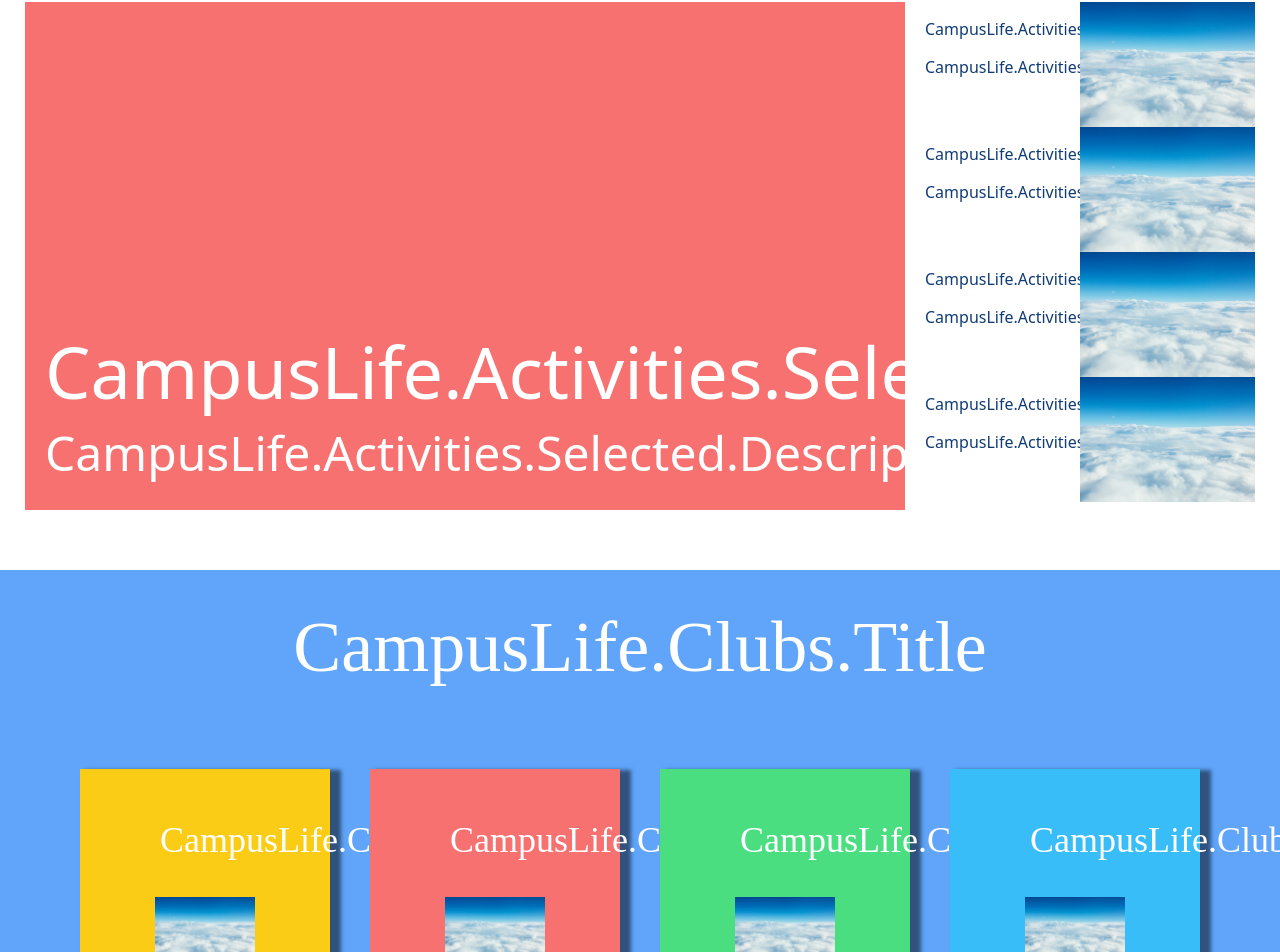
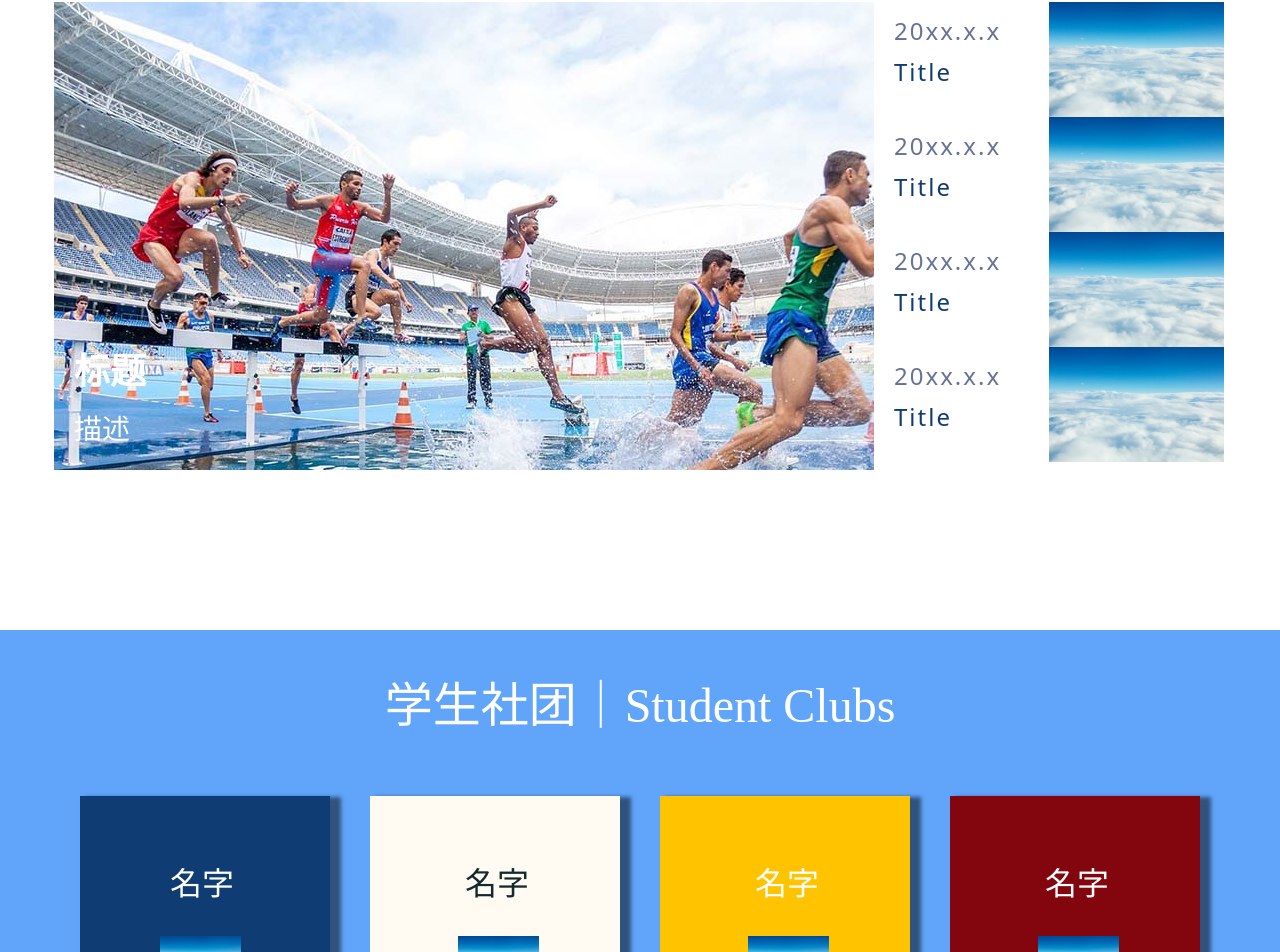
Before and after one commit to BAID-CSClub/baid-website-next, a Vue app: page /en-US/campus in a window 1280 px wide. Shown: the part 1158-2110 px from the top of the page. Built offline with nearby package versions, Linux system fonts and the light colour scheme.

Commit message:
0816 Update

```diff
--- a/src/components/DesktopCampusLife/ActivitiesSection.vue
+++ b/src/components/DesktopCampusLife/ActivitiesSection.vue
@@ -1,39 +1,39 @@
 <template>
-    <section class="pt-45 pl-20 pr-20">
+    <section class="pt-45 pl-20 pr-20 pb-30">
         <FancyTitle :top="$t('CampusLife.Activities.Title')" btm="Student Activities" color="red"></FancyTitle>
         <div id="selector" class="flex-row flex justify-center pt-15">
-            <div id="selected" style="width: 880px; height: 508px" class="bg-red">
-                <h2 class="ml-5 font-sans color-white mt-80 font-400 text-18 mb-0">{{ $t("CampusLife.Activities.Selected.Title") }}</h2>
-                <p class="ml-5 font-sans color-white font-400 text-12 mt-0">{{ $t("CampusLife.Activities.Selected.Description") }}</p>
+            <div id="selected" style="width: 883px; height: 468px">
+                <h2 class="selectedText ml-5 font-sans color-white mt-85 text-9 mb-0">{{ $t("CampusLife.Activities.Selected.Title") }}</h2>
+                <p class="selectedText ml-5 font-sans color-white text-7 mt-3 mb-0">{{ $t("CampusLife.Activities.Selected.Description") }}</p>
             </div>
             <div id="options" class="flex-col flex">
-                <div id="option1" style="width: 350px; height: 125px" class="flex-row flex border-lightblue b-1 bg-white">
-                    <div id="option1Text" style="width: 175px; height: 125px">
-                        <p class="ml-5 font-sans color-[var(--standard-blue)]">{{ $t("CampusLife.Activities.Option1.Date") }}</p>
-                        <p class="ml-5 font-sans color-[var(--standard-blue)]">{{ $t("CampusLife.Activities.Option1.Title") }}</p>
+                <div id="option1" class="option flex-row flex border b-1 bg-white">
+                    <div id="option1Text" style="width: 175px; height: 115px" class="optionContainer">
+                        <p class="optionDate ml-5 font-sans color-[var(--standard-blue)] text-6 mt-3 mb-0">{{ $t("CampusLife.Activities.Option1.Date") }}</p>
+                        <p class="optionText ml-5 font-sans color-[var(--standard-blue)] text-6 mt-2">{{ $t("CampusLife.Activities.Option1.Title") }}</p>
                     </div>
-                    <img :src="homeBg1" style="width: 175px; height: 125px">
+                    <img :src="homeBg1" class="optionImg">
                 </div>
-                <div id="option2" style="width: 350px; height: 125px" class="flex-row flex border-lightblue b-1 bg-white">
-                    <div id="option2Text" style="width: 175px; height: 125px">
-                        <p class="ml-5 font-sans color-[var(--standard-blue)]">{{ $t("CampusLife.Activities.Option2.Date") }}</p>
-                        <p class="ml-5 font-sans color-[var(--standard-blue)]">{{ $t("CampusLife.Activities.Option2.Title") }}</p>
+                <div id="option2" class="option flex-row flex border b-1 bg-white">
+                    <div id="option2Text" style="width: 175px; height: 115px" class="optionContainer">
+                        <p class="optionDate ml-5 font-sans color-[var(--standard-blue)] text-6 mt-3 mb-0">{{ $t("CampusLife.Activities.Option2.Date") }}</p>
+                        <p class="optionText ml-5 font-sans color-[var(--standard-blue)] text-6 mt-2">{{ $t("CampusLife.Activities.Option2.Title") }}</p>
                     </div>
-                    <img :src="homeBg1" style="width: 175px; height: 125px">
+                    <img :src="homeBg1" class="optionImg">
                 </div>
-                <div id="option3" style="width: 350px; height: 125px" class="flex-row flex border-lightblue b-1 bg-white">
-                    <div id="option3Text" style="width: 175px; height: 125px">
-                        <p class="ml-5 font-sans color-[var(--standard-blue)]">{{ $t("CampusLife.Activities.Option3.Date") }}</p>
-                        <p class="ml-5 font-sans color-[var(--standard-blue)]">{{ $t("CampusLife.Activities.Option3.Title") }}</p>
+                <div id="option3" class="option flex-row flex border-lightblue b-1 bg-white">
+                    <div id="option3Text" style="width: 175px; height: 115px" class="optionContainer">
+                        <p class="optionDate ml-5 font-sans color-[var(--standard-blue)] text-6 mt-3 mb-0">{{ $t("CampusLife.Activities.Option3.Date") }}</p>
+                        <p class="optionText ml-5 font-sans color-[var(--standard-blue)] text-6 mt-2">{{ $t("CampusLife.Activities.Option3.Title") }}</p>
                     </div>
-                    <img :src="homeBg1" style="width: 175px; height: 125px">
+                    <img :src="homeBg1" class="optionImg">
                 </div>
-                <div id="option4" style="width: 350px; height: 125px" class="flex-row flex border-lightblue b-1 bg-white">
-                    <div id="option3Text" style="width: 175px; height: 125px">
-                        <p class="ml-5 font-sans color-[var(--standard-blue)]">{{ $t("CampusLife.Activities.Option4.Date") }}</p>
-                        <p class="ml-5 font-sans color-[var(--standard-blue)]">{{ $t("CampusLife.Activities.Option4.Title") }}</p>
+                <div id="option4" class="option flex-row flex border-lightblue b-1 bg-white">
+                    <div id="option3Text" style="width: 175px; height: 115px" class="optionContainer">
+                        <p class="optionDate ml-5 font-sans color-[var(--standard-blue)] text-6 mt-3 mb-0">{{ $t("CampusLife.Activities.Option4.Date") }}</p>
+                        <p class="optionText ml-5 font-sans color-[var(--standard-blue)] text-6 mt-2">{{ $t("CampusLife.Activities.Option4.Title") }}</p>
                     </div>
-                    <img :src="homeBg1" style="width: 175px; height: 125px">
+                    <img :src="homeBg1" class="optionImg">
                 </div>
 
             </div>
@@ -43,9 +43,63 @@
 
 <script setup>
 import homeBg1 from '../../assets/images/homeBg1.jpg?webp'
+import campusBg2 from '../../assets/images/campusBg2.jpg?webp'
 import FancyTitle from '../../components/FancyTitle.vue'
 </script>
 
 <style scoped>
+.option{
+    border-color: rgba(157, 186, 224, 1);
+    border-right-style: none;
+    width: 352px;
+    height: 115px;
+}
+.optionImg{
+    width: 175px;
+    height: 115px;
+}
+.option:hover{
+    background-color: var(--standard-red);
+    width: 398px;
+    height: 158px;
+}
+.option:hover .optionImg{
+    margin-top: 10px;
+    margin-bottom: 10px;
+    width: 192px;
+    height: 139px;
+}
+.option:hover .optionContainer{
+    width: 398px;
+    height: 158px;
+}
+.option:hover .optionDate{
+    color: white;
 
+}
+.option:hover .optionText{
+    color: white;
+
+}
+.optionDate{
+    width:130px;
+    word-break: break-all;
+    white-space: pre-line;
+    letter-spacing: 2px;
+    color: rgba(103, 115, 148, 1);
+}
+.optionText{
+    width:130px;
+    word-break: break-all;
+    white-space: pre-line;
+    letter-spacing: 2px;
+}
+.selectedText{
+    width:800px;
+    word-break: break-all;
+    white-space: pre-line;
+}
+#selected{
+    background: url('../../assets/images/campusBg2.jpg?webp') no-repeat content-box;
+}
 </style>
--- a/src/components/DesktopCampusLife/ClubsSection.vue
+++ b/src/components/DesktopCampusLife/ClubsSection.vue
@@ -1,22 +1,22 @@
 <template>
     <section class="bg-blue" style="align-content:center max_width:100% max_height:268px height:268px">
-        <h1 class="text-18 font-300 font-title color-white text-center pt-9">{{ $t("CampusLife.Clubs.Title") }}</h1>
+        <h1 class="text-12 font-300 font-title color-white text-center pt-9">{{ $t("CampusLife.Clubs.Title") }}</h1>
         <div id="clubs" class="flex justify-center">
-            <div id="club1" style="height:250px;width:250px;margin:20px;box-shadow: 8px 4px 4px 3px rgba(0, 0, 0, 0.5)" class="bg-yellow">
-                <p class="mt-20% ml-32% text-9 font-400 font-title color-white">{{ $t("CampusLife.Clubs.Sub1") }}</p>
-                <img :src="homeBg1" style="max-width:100px;max-height:100px;" class="ml-30%"/>
+            <div id="club1" style="height:250px;width:250px;margin:20px;box-shadow: 8px 4px 4px 3px rgba(0, 0, 0, 0.5);background-color: var(--standard-blue)">
+                <p class="mt-25% ml-36% text-8 font-400 font-title color-white">{{ $t("CampusLife.Clubs.Sub1") }}</p>
+                <img :src="homeBg1" style="max-width:81px;max-height:81px;" class="ml-32%"/>
             </div>
-            <div id="club2" style="height:250px;width:250px;margin:20px;box-shadow: 8px 4px 4px 3px rgba(0, 0, 0, 0.5)" class="bg-red" >
-                <p class="mt-20% ml-32% text-9 font-400 font-title color-white">{{ $t("CampusLife.Clubs.Sub2") }}</p>
-                <img :src="homeBg1" style="max-width:100px;max-height:100px" class="ml-30%"/>
+            <div id="club2" style="height:250px;width:250px;margin:20px;box-shadow: 8px 4px 4px 3px rgba(0, 0, 0, 0.5);background-color: rgba(255, 251, 243, 1)">
+                <p style="color:rgba(18, 42, 43, 1)" class="mt-25% ml-38% text-8 font-400 font-title">{{ $t("CampusLife.Clubs.Sub2") }}</p>
+                <img :src="homeBg1" style="max-width:81px;max-height:81px" class="ml-35%"/>
             </div>
-            <div id="club3" style="height:250px;width:250px;margin:20px;box-shadow: 8px 4px 4px 3px rgba(0, 0, 0, 0.5)" class="bg-green">
-                <p class="mt-20% ml-32% text-9 font-400 font-title color-white">{{ $t("CampusLife.Clubs.Sub3") }}</p>
-                <img :src="homeBg1" style="max-width:100px;max-height:100px" class="ml-30%"/>
+            <div id="club3" style="height:250px;width:250px;margin:20px;box-shadow: 8px 4px 4px 3px rgba(0, 0, 0, 0.5);background-color: rgba(255, 195, 0, 1)">
+                <p class="mt-25% ml-38% text-8 font-400 font-title color-white">{{ $t("CampusLife.Clubs.Sub3") }}</p>
+                <img :src="homeBg1" style="max-width:81px;max-height:81px" class="ml-35%"/>
             </div>
-            <div id="club4" style="height:250px;width:250px;margin:20px;box-shadow: 8px 4px 4px 3px rgba(0, 0, 0, 0.5)" class="bg-lightblue">
-                <p class="mt-20% ml-32% text-9 font-400 font-title color-white">{{ $t("CampusLife.Clubs.Sub4") }}</p>
-                <img :src="homeBg1" style="max-width:100px;max-height:100px" class="ml-30%"/>
+            <div id="club4" style="height:250px;width:250px;margin:20px;box-shadow: 8px 4px 4px 3px rgba(0, 0, 0, 0.5);background-color: rgba(131, 5, 14, 1)">
+                <p class="mt-25% ml-38% text-8 font-400 font-title color-white">{{ $t("CampusLife.Clubs.Sub4") }}</p>
+                <img :src="homeBg1" style="max-width:81px;max-height:81px" class="ml-35%"/>
             </div>
         </div>
     </section>
--- a/src/messages.json
+++ b/src/messages.json
@@ -91,7 +91,49 @@
     "CampusLife": {
       "Title": "校园生活",
       "Activities": {
-        "Title": "学生活动"
+        "Title": "学生活动",
+        "Selected": {
+          "Title": "标题",
+          "Description": "描述"
+        },
+        "Option1": {
+          "Date": "20xx.x.x",
+          "Title": "Title"
+        },
+        "Option2": {
+          "Date": "20xx.x.x",
+          "Title": "Title"
+        },
+        "Option3": {
+          "Date": "20xx.x.x",
+          "Title": "Title"
+        },
+        "Option4": {
+          "Date": "20xx.x.x",
+          "Title": "Title"
+        }
+      },
+      "Clubs": {
+        "Title": "学生社团｜Student Clubs",
+        "Sub1": "名字",
+        "Sub2": "名字",
+        "Sub3": "名字",
+        "Sub4": "名字"
+      },
+      "Events": {
+        "Title": "特色活动",
+        "Event1":{
+          "Name": "活动名称",
+          "Description": "活动介绍"
+        },
+        "Event2":{
+          "Name": "活动名称",
+          "Description": "活动介绍"
+        },
+        "Event3":{
+          "Name": "活动名称",
+          "Description": "活动介绍"
+        }
       }
     },
     "ReadMore": "了解更多"
```
Also changed, not shown: src/components/DesktopCampusLife/EventsSection.vue (+32 -4 lines), src/assets/images/campusBg2.jpg (added).
